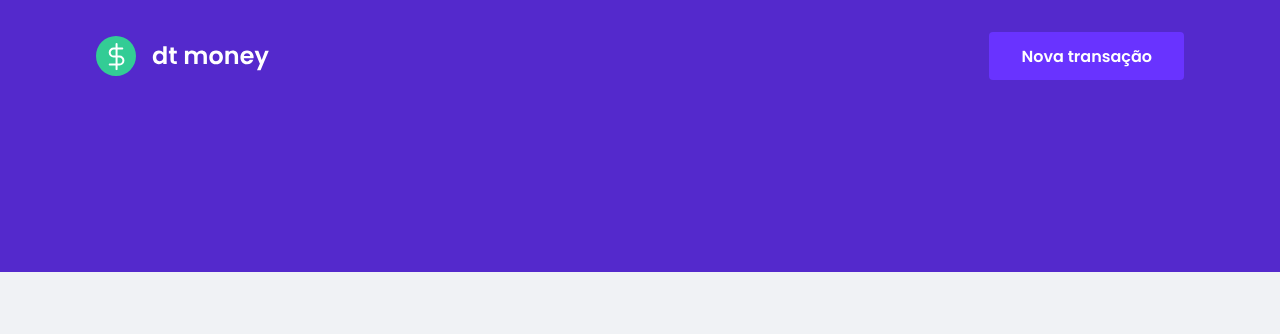
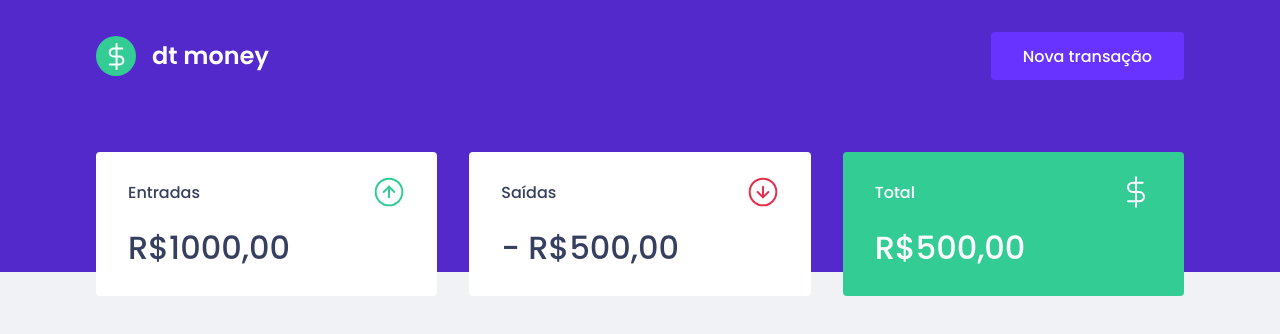
Before and after one commit to marcosparrotto/dtmoney, a React (Create React App) app: page / in a window 1280 px wide. Shown: the top 334 px of the page. Built offline with nearby package versions, Linux system fonts and the light colour scheme.

Commit message:
Summary div

```diff
--- a/public/index.html
+++ b/public/index.html
@@ -6,7 +6,7 @@
     <meta name="viewport" content="width=device-width, initial-scale=1" />
     <link rel="shortcut icon" href="favicon.png" type="image/png">
     <title>dtmoney</title>
-    <link href="https://fonts.googleapis.com/css2?family=Poppins:ital,wght@0,600;1,400&display=swap" rel="stylesheet">
+    <link href="https://fonts.googleapis.com/css2?family=Poppins:ital,wght@0,500,600;1,400&display=swap" rel="stylesheet">
   </head>
   <body>
     <noscript>You need to enable JavaScript to run this app.</noscript>
--- a/src/App.tsx
+++ b/src/App.tsx
@@ -1,3 +1,4 @@
+import { Dashboard } from "./components/Dashboard";
 import { Header } from "./components/Header";
 import { GlobalStyle } from "./styles/global";
 
@@ -5,6 +6,7 @@
   return (
     <>
       <Header />
+      <Dashboard />
       <GlobalStyle/>
     </>
   );
--- /dev/null
+++ b/src/components/Dashboard/index.tsx
@@ -0,0 +1,10 @@
+import { Summary } from "../Summary";
+import { Container } from "./styles"
+
+export function Dashboard() {
+  return(
+    <Container>
+      <Summary />
+    </Container>
+  );
+}
--- /dev/null
+++ b/src/components/Dashboard/styles.ts
@@ -0,0 +1,7 @@
+import styled from 'styled-components'
+
+export const Container = styled.main`
+  max-width: 1120px;
+  margin: 0 auto;
+  padding: 2.5rem 1rem;
+`;
--- /dev/null
+++ b/src/components/Summary/index.tsx
@@ -0,0 +1,33 @@
+import { Container } from "./styles";
+
+import incomeImg from "../../assets/income.svg";
+import outcomeImg from "../../assets/outcome.svg";
+import totalImg from "../../assets/total.svg";
+
+export function Summary(){
+  return(
+    <Container>
+      <div>
+        <header>
+          <p>Entradas</p>
+          <img src={incomeImg} alt="Entradas" />
+        </header>
+        <strong>R$1000,00</strong>
+      </div>
+      <div>
+        <header>
+          <p>Saídas</p>
+          <img src={outcomeImg} alt="Saídas" />
+        </header>
+        <strong>- R$500,00</strong>
+      </div>
+      <div className="highlight-background">
+        <header>
+          <p>Total</p>
+          <img src={totalImg} alt="Total" />
+        </header>
+        <strong>R$500,00</strong>
+      </div>
+    </Container>
+  )
+}
--- /dev/null
+++ b/src/components/Summary/styles.ts
@@ -0,0 +1,34 @@
+import styled from 'styled-components'
+
+export const Container = styled.div`
+  display: grid;
+  grid-template-columns: repeat(3, 1fr);
+  gap: 2rem;
+  margin-top: -10rem;
+
+  div{
+    background: var(--shape);
+    padding: 1.5rem 2rem;
+    border-radius: 0.25rem;
+    color: var(--text-title);
+
+    header{
+      display:flex;
+      align-items: center;
+      justify-content: space-between;
+    }
+
+    strong {
+      display: block;
+      margin-top: 1rem;
+      font-size: 2rem;
+      font-weight: 500;
+      line-height: 3rem;
+    }
+
+    &.highlight-background{
+      background: var(--green);
+      color: #FFF;
+    }
+  }
+`;
--- a/src/styles/global.ts
+++ b/src/styles/global.ts
@@ -4,6 +4,7 @@
   :root {
     --background: #f0f2f5;
     --red: #e52e4d;
+    --green: #33CC95;
     --blue: #5429cc;
 
     --blue-light: #6933ff;
```
